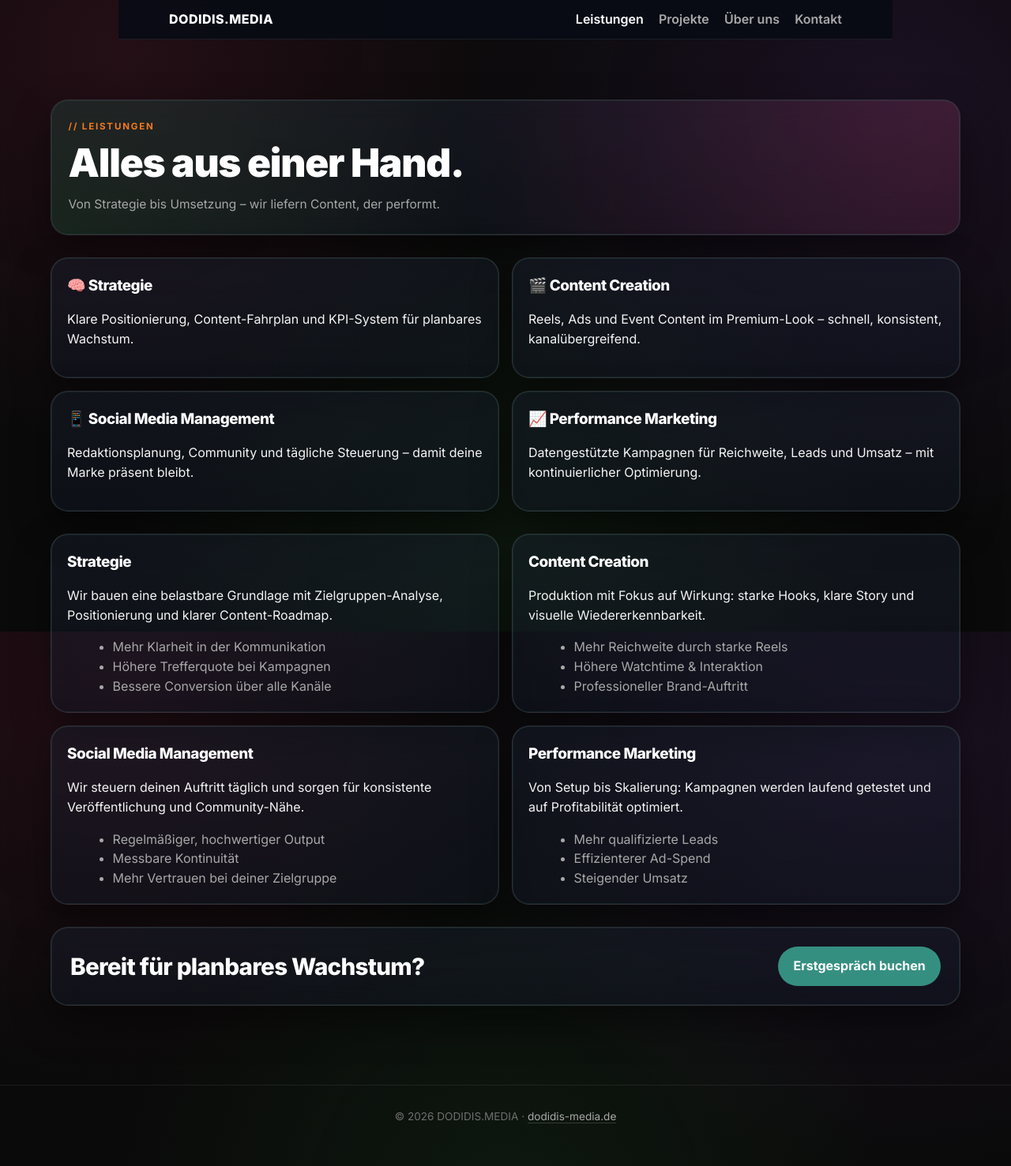
After one commit to maxi0901/Dodidis-Media-Event, a PHP site: page /leistungen.php in a window 1280 px wide. The commit adds this page. Shown: the whole page at 79% size. Run offline with PHP 8.4, Linux system fonts and the light colour scheme.

Commit message:
Refactor shared header/footer and align page layout

```diff
--- a/assets/style.css
+++ b/assets/style.css
@@ -425,11 +425,11 @@ footer a:hover {
 
 :root { --brand-primary: #358F81; }
 .container{max-width:1440px;margin:0 auto;padding-inline:clamp(20px,5vw,80px)}
-.site-header-sticky{position:sticky;top:0;z-index:50;padding:0.9rem 0;background:rgba(8,12,20,.78);backdrop-filter:blur(14px);-webkit-backdrop-filter:blur(14px);border-bottom:1px solid rgba(255,255,255,.08)}
+.site-header-sticky{position:sticky;top:0;z-index:50;padding:calc(.75rem + env(safe-area-inset-top,0px)) 0 .75rem;background:rgba(8,12,20,.9);backdrop-filter:blur(14px);-webkit-backdrop-filter:blur(14px);border-bottom:1px solid rgba(255,255,255,.08)}
 .nav-wrap{display:flex;align-items:center;justify-content:space-between;gap:1rem}
 .brand{font-weight:800;color:#fff;text-decoration:none;letter-spacing:.03em}
 .top-nav{display:flex;flex-wrap:wrap;gap:.5rem 1.2rem}.top-nav a{text-decoration:none;color:var(--text-dim);font-weight:600}.top-nav a.active,.top-nav a:hover{color:#fff}
-.page-main{padding-top:2.25rem;padding-bottom:3rem}
+.page-main{padding-top:3rem;padding-bottom:3rem}
 .glass{background:linear-gradient(180deg,rgba(30,40,60,.34),rgba(18,24,38,.46));border:1px solid rgba(255,255,255,.12);box-shadow:0 20px 50px rgba(0,0,0,.45),0 0 0 1px rgba(53,143,129,.15) inset;border-radius:22px;backdrop-filter:blur(14px);-webkit-backdrop-filter:blur(14px)}
 .service-grid,.details,.project-grid,.about-grid{display:grid;gap:1rem;grid-template-columns:repeat(1,minmax(0,1fr));margin-top:1rem}
 .service-card,.detail-card,.case-study,.team-minimal,.contact-layout article,.contact-form{padding:1.25rem}
--- /dev/null
+++ b/includes/footer.php
@@ -0,0 +1,3 @@
+<footer>
+  <p>© <?= date('Y') ?> DODIDIS.MEDIA · <a href="https://dodidis-media.de">dodidis-media.de</a></p>
+</footer>
--- /dev/null
+++ b/includes/header.php
@@ -0,0 +1,16 @@
+<?php
+if (!isset($activePage)) {
+    $activePage = '';
+}
+?>
+<header class="site-header site-header-sticky">
+  <div class="container nav-wrap">
+    <a class="brand" href="index.php">DODIDIS.MEDIA</a>
+    <nav class="top-nav" aria-label="Hauptnavigation">
+      <a class="<?= $activePage === 'leistungen' ? 'active' : '' ?>" href="leistungen.php">Leistungen</a>
+      <a class="<?= $activePage === 'projekte' ? 'active' : '' ?>" href="projekte.php">Projekte</a>
+      <a class="<?= $activePage === 'ueber-uns' ? 'active' : '' ?>" href="ueber-uns.php">Über uns</a>
+      <a class="<?= $activePage === 'kontakt' ? 'active' : '' ?>" href="kontakt.php">Kontakt</a>
+    </nav>
+  </div>
+</header>
--- /dev/null
+++ b/leistungen.php
@@ -0,0 +1,35 @@
+<!DOCTYPE html>
+<html lang="de">
+<head>
+  <meta charset="UTF-8">
+  <meta name="viewport" content="width=device-width, initial-scale=1.0, viewport-fit=cover">
+  <meta name="theme-color" content="#0a0f18">
+  <meta name="description" content="Leistungen von DODIDIS.MEDIA – Strategie, Content Creation, Social Media Management und Performance Marketing.">
+  <title>Leistungen | DODIDIS.MEDIA</title>
+  <link rel="preconnect" href="https://fonts.googleapis.com">
+  <link rel="preconnect" href="https://fonts.gstatic.com" crossorigin>
+  <link href="https://fonts.googleapis.com/css2?family=Inter:wght@400;500;600;700;800;900&display=swap" rel="stylesheet">
+  <link rel="stylesheet" href="assets/style.css">
+</head>
+<body>
+<?php $activePage = 'leistungen'; include __DIR__ . '/includes/header.php'; ?>
+<main class="container page-main">
+  <section class="hero glass reveal"><p class="eyebrow">// Leistungen</p><h1>Alles aus einer Hand.</h1><p class="subheadline">Von Strategie bis Umsetzung – wir liefern Content, der performt.</p></section>
+  <section class="service-grid reveal">
+    <article class="glass service-card"><h3>🧠 Strategie</h3><p>Klare Positionierung, Content-Fahrplan und KPI-System für planbares Wachstum.</p></article>
+    <article class="glass service-card"><h3>🎬 Content Creation</h3><p>Reels, Ads und Event Content im Premium-Look – schnell, konsistent, kanalübergreifend.</p></article>
+    <article class="glass service-card"><h3>📱 Social Media Management</h3><p>Redaktionsplanung, Community und tägliche Steuerung – damit deine Marke präsent bleibt.</p></article>
+    <article class="glass service-card"><h3>📈 Performance Marketing</h3><p>Datengestützte Kampagnen für Reichweite, Leads und Umsatz – mit kontinuierlicher Optimierung.</p></article>
+  </section>
+  <section class="details reveal">
+    <article class="glass detail-card"><h3>Strategie</h3><p>Wir bauen eine belastbare Grundlage mit Zielgruppen-Analyse, Positionierung und klarer Content-Roadmap.</p><ul><li>Mehr Klarheit in der Kommunikation</li><li>Höhere Trefferquote bei Kampagnen</li><li>Bessere Conversion über alle Kanäle</li></ul></article>
+    <article class="glass detail-card"><h3>Content Creation</h3><p>Produktion mit Fokus auf Wirkung: starke Hooks, klare Story und visuelle Wiedererkennbarkeit.</p><ul><li>Mehr Reichweite durch starke Reels</li><li>Höhere Watchtime & Interaktion</li><li>Professioneller Brand-Auftritt</li></ul></article>
+    <article class="glass detail-card"><h3>Social Media Management</h3><p>Wir steuern deinen Auftritt täglich und sorgen für konsistente Veröffentlichung und Community-Nähe.</p><ul><li>Regelmäßiger, hochwertiger Output</li><li>Messbare Kontinuität</li><li>Mehr Vertrauen bei deiner Zielgruppe</li></ul></article>
+    <article class="glass detail-card"><h3>Performance Marketing</h3><p>Von Setup bis Skalierung: Kampagnen werden laufend getestet und auf Profitabilität optimiert.</p><ul><li>Mehr qualifizierte Leads</li><li>Effizienterer Ad-Spend</li><li>Steigender Umsatz</li></ul></article>
+  </section>
+  <section class="cta-band glass reveal"><h2>Bereit für planbares Wachstum?</h2><a class="primary-btn" href="kontakt.php">Erstgespräch buchen</a></section>
+</main>
+<?php include __DIR__ . '/includes/footer.php'; ?>
+<script src="assets/site.js"></script>
+</body>
+</html>
--- a/ueber-uns.html
+++ b/ueber-uns.html
@@ -1,5 +1 @@
-<!DOCTYPE html><html lang="de"><head><meta charset="UTF-8"><meta name="viewport" content="width=device-width, initial-scale=1.0"><title>Über uns | DODIDIS.MEDIA</title><link rel="preconnect" href="https://fonts.googleapis.com"><link rel="preconnect" href="https://fonts.gstatic.com" crossorigin><link href="https://fonts.googleapis.com/css2?family=Inter:wght@400;500;600;700;800;900&display=swap" rel="stylesheet"><link rel="stylesheet" href="assets/style.css"></head><body>
-<header class="site-header site-header-sticky"><div class="container nav-wrap"><a class="brand" href="index.html">DODIDIS.MEDIA</a><nav class="top-nav"><a href="leistungen.html">Leistungen</a><a href="projekte.html">Projekte</a><a class="active" href="ueber-uns.html">Über uns</a><a href="kontakt.html">Kontakt</a></nav></div></header>
-<main class="container page-main"><section class="hero glass reveal"><p class="eyebrow">// Über uns</p><h1>Wir produzieren keine Videos. Wir liefern Ergebnisse.</h1></section>
-<section class="about-grid reveal"><article class="glass"><h3>Wer wir sind</h3><p>Eine junge Social-Media-Agentur aus Nordhessen mit klarem Fokus auf Resultate statt Show.</p></article><article class="glass"><h3>Arbeitsweise</h3><ul><li>Strategie: Ziele, Zielgruppe, Messaging</li><li>Umsetzung: Content, Ads, Distribution</li><li>Optimierung: Testing, Tracking, Skalierung</li></ul></article><article class="glass"><h3>Kooperation mit blockfilms</h3><p>Für größere Produktionen arbeiten wir in Kooperation mit blockfilms – als kreativer Produktionspartner, nicht als Kunde.</p></article></section>
-<section class="glass team-minimal reveal"><h2>Team</h2><p>Kleines Kernteam, kurze Wege, schnelle Entscheidungen.</p></section></main><script src="assets/site.js"></script></body></html>
+<!doctype html><html lang="de"><head><meta charset="utf-8"><meta http-equiv="refresh" content="0; url=ueber-uns.php"><link rel="canonical" href="ueber-uns.php"></head><body></body></html>
```
Also changed, not shown: kontakt.html (+1 -6 lines), kontakt.php (added, +8 -0 lines), leistungen.html (+1 -41 lines), projekte.html (+1 -11 lines), projekte.php (added, +13 -0 lines), ueber-uns.php (added, +7 -0 lines).
